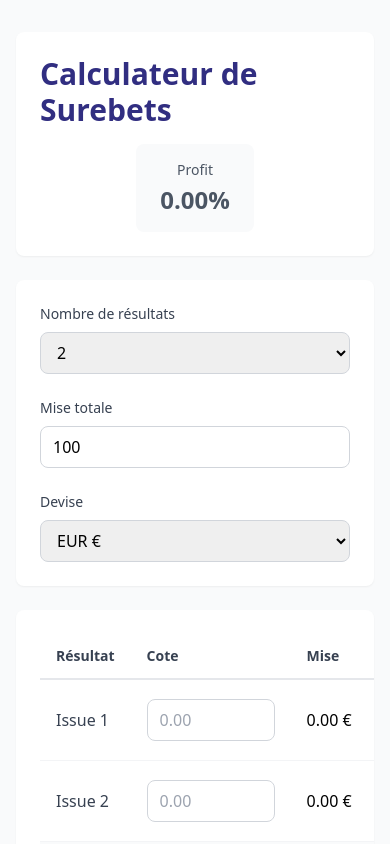
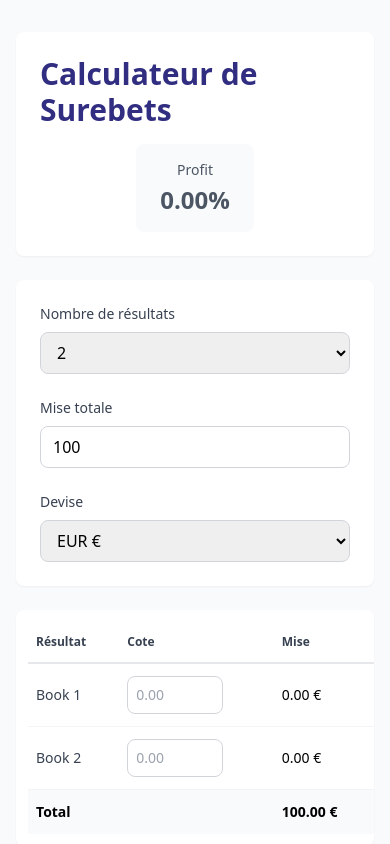
Before and after one commit to Web-Online-Concept/rounders-pro, a Next.js app: page /outils/surebet-calculatrice in a window 390 px wide. Shown: the top 844 px of the page. Built offline with nearby package versions, Linux system fonts and the light colour scheme.

Commit message:
Update SurebetCalculator.js

```diff
--- a/app/outils/surebet-calculatrice/SurebetCalculator.js
+++ b/app/outils/surebet-calculatrice/SurebetCalculator.js
@@ -120,7 +120,7 @@ export default function SurebetCalculator() {
 
   return (
     <div className="min-h-screen bg-gray-50 py-8 px-4 sm:px-6 lg:px-8">
-      <div className="max-w-7xl mx-auto">
+      <div className="max-w-[980px] mx-auto">
         {/* Header */}
         <div className="bg-white rounded-lg shadow-sm p-6 mb-6 flex flex-col sm:flex-row justify-between items-center gap-4">
           <h1 className="text-3xl font-bold text-indigo-900">Calculateur de Surebets</h1>
@@ -185,22 +185,22 @@ export default function SurebetCalculator() {
         </div>
 
         {/* Calculator Table */}
-        <div className="bg-white rounded-lg shadow-sm p-6 mb-6 overflow-x-auto">
-          <table className="w-full">
+        <div className="bg-white rounded-lg shadow-sm p-3 sm:p-6 mb-6 overflow-x-auto">
+          <table className="w-full min-w-[500px]">
             <thead>
               <tr className="border-b-2 border-gray-200">
-                <th className="px-4 py-3 text-left text-sm font-semibold text-gray-700">Résultat</th>
-                <th className="px-4 py-3 text-left text-sm font-semibold text-gray-700">Cote</th>
-                <th className="px-4 py-3 text-left text-sm font-semibold text-gray-700">Mise</th>
-                <th className="px-4 py-3 text-left text-sm font-semibold text-gray-700">Retour</th>
-                <th className="px-4 py-3 text-left text-sm font-semibold text-gray-700">Profit</th>
+                <th className="px-2 sm:px-4 py-3 text-left text-xs sm:text-sm font-semibold text-gray-700">Résultat</th>
+                <th className="px-2 sm:px-4 py-3 text-left text-xs sm:text-sm font-semibold text-gray-700">Cote</th>
+                <th className="px-2 sm:px-4 py-3 text-left text-xs sm:text-sm font-semibold text-gray-700">Mise</th>
+                <th className="px-2 sm:px-4 py-3 text-left text-xs sm:text-sm font-semibold text-gray-700">Retour</th>
+                <th className="px-2 sm:px-4 py-3 text-left text-xs sm:text-sm font-semibold text-gray-700">Profit</th>
               </tr>
             </thead>
             <tbody>
               {[...Array(outcomes)].map((_, index) => (
                 <tr key={index} className="border-b border-gray-100">
-                  <td className="px-4 py-4 text-gray-700 font-medium">Issue {index + 1}</td>
-                  <td className="px-4 py-4">
+                  <td className="px-2 sm:px-4 py-3 sm:py-4 text-gray-700 font-medium text-sm sm:text-base">Book {index + 1}</td>
+                  <td className="px-2 sm:px-4 py-3 sm:py-4">
                     <input
                       type="number"
                       step="0.01"
@@ -208,16 +208,16 @@ export default function SurebetCalculator() {
                       placeholder="0.00"
                       value={odds[index] || ''}
                       onChange={(e) => handleOddsChange(index, e.target.value)}
-                      className="w-32 px-3 py-2 border border-gray-300 rounded-lg focus:ring-2 focus:ring-indigo-500 focus:border-indigo-500"
+                      className="w-24 sm:w-32 px-2 sm:px-3 py-2 border border-gray-300 rounded-lg focus:ring-2 focus:ring-indigo-500 focus:border-indigo-500 text-sm sm:text-base"
                     />
                   </td>
-                  <td className="px-4 py-4 font-medium">
+                  <td className="px-2 sm:px-4 py-3 sm:py-4 font-medium text-sm sm:text-base">
                     {results ? `${results.stakes[index].toFixed(2)} ${symbol}` : `0.00 ${symbol}`}
                   </td>
-                  <td className="px-4 py-4 font-medium">
+                  <td className="px-2 sm:px-4 py-3 sm:py-4 font-medium text-sm sm:text-base">
                     {results ? `${results.returns[index].toFixed(2)} ${symbol}` : `0.00 ${symbol}`}
                   </td>
-                  <td className={`px-4 py-4 font-medium ${
+                  <td className={`px-2 sm:px-4 py-3 sm:py-4 font-medium text-sm sm:text-base ${
                     results?.profits[index] >= 0 ? 'text-green-600' : 'text-red-600'
                   }`}>
                     {results ? `${results.profits[index].toFixed(2)} ${symbol}` : `0.00 ${symbol}`}
@@ -225,12 +225,12 @@ export default function SurebetCalculator() {
                 </tr>
               ))}
               <tr className="bg-gray-50 font-semibold">
-                <td colSpan="2" className="px-4 py-4">Total</td>
-                <td className="px-4 py-4">{totalStake.toFixed(2)} {symbol}</td>
-                <td className="px-4 py-4">
+                <td colSpan="2" className="px-2 sm:px-4 py-3 sm:py-4 text-sm sm:text-base">Total</td>
+                <td className="px-2 sm:px-4 py-3 sm:py-4 text-sm sm:text-base">{totalStake.toFixed(2)} {symbol}</td>
+                <td className="px-2 sm:px-4 py-3 sm:py-4 text-sm sm:text-base">
                   {results ? `${results.totalReturn.toFixed(2)} ${symbol}` : `0.00 ${symbol}`}
                 </td>
-                <td className={`px-4 py-4 ${
+                <td className={`px-2 sm:px-4 py-3 sm:py-4 text-sm sm:text-base ${
                   results?.totalProfit >= 0 ? 'text-green-600' : 'text-red-600'
                 }`}>
                   {results ? `${results.totalProfit.toFixed(2)} ${symbol}` : `0.00 ${symbol}`}
@@ -310,7 +310,7 @@ export default function SurebetCalculator() {
                   {[...Array(outcomes)].map((_, index) => (
                     <div key={index} className="flex items-center">
                       <label className="text-sm text-gray-700 mr-2">
-                        Commission issue {index + 1} :
+                        Commission Book {index + 1} :
                       </label>
                       <input
                         type="number"
```
